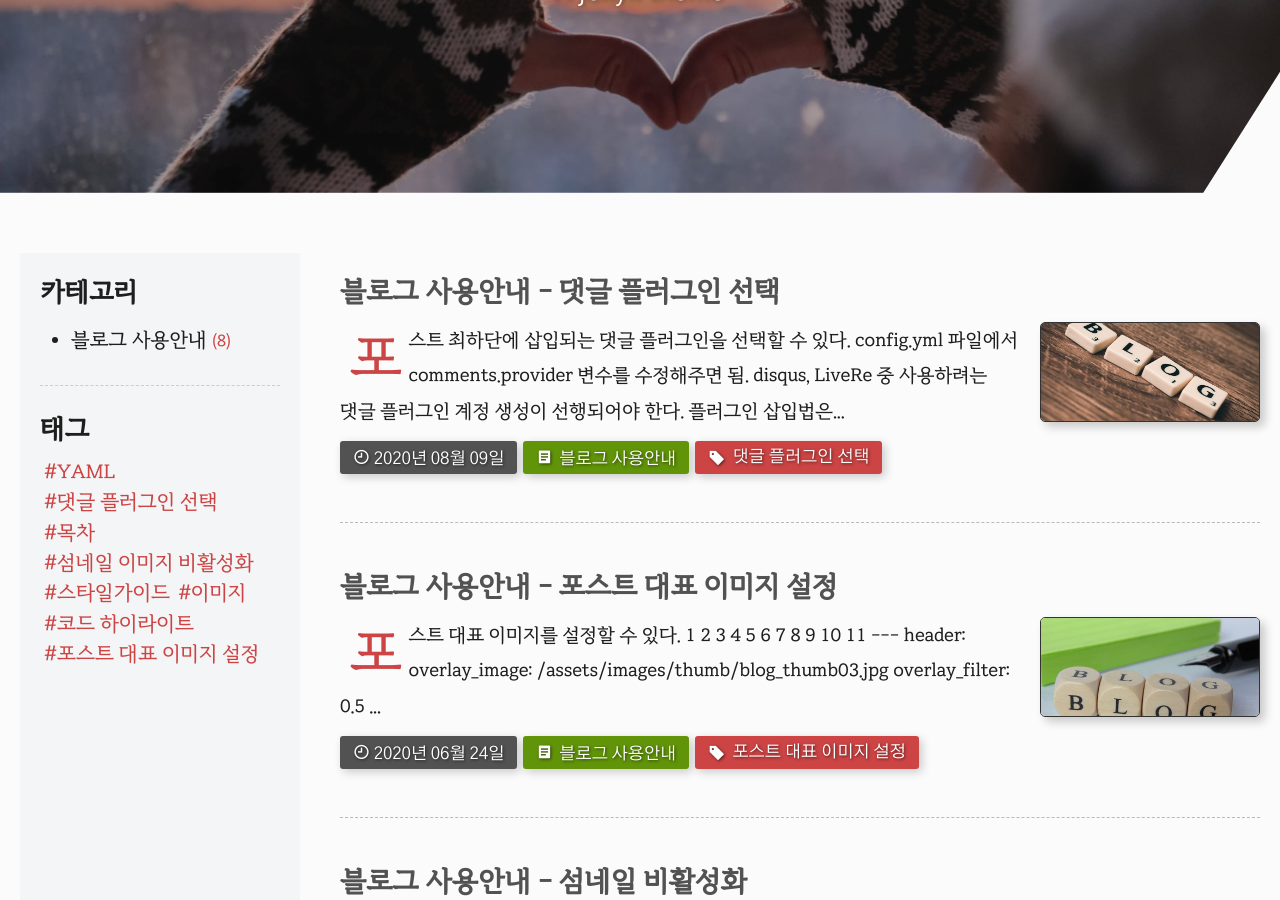
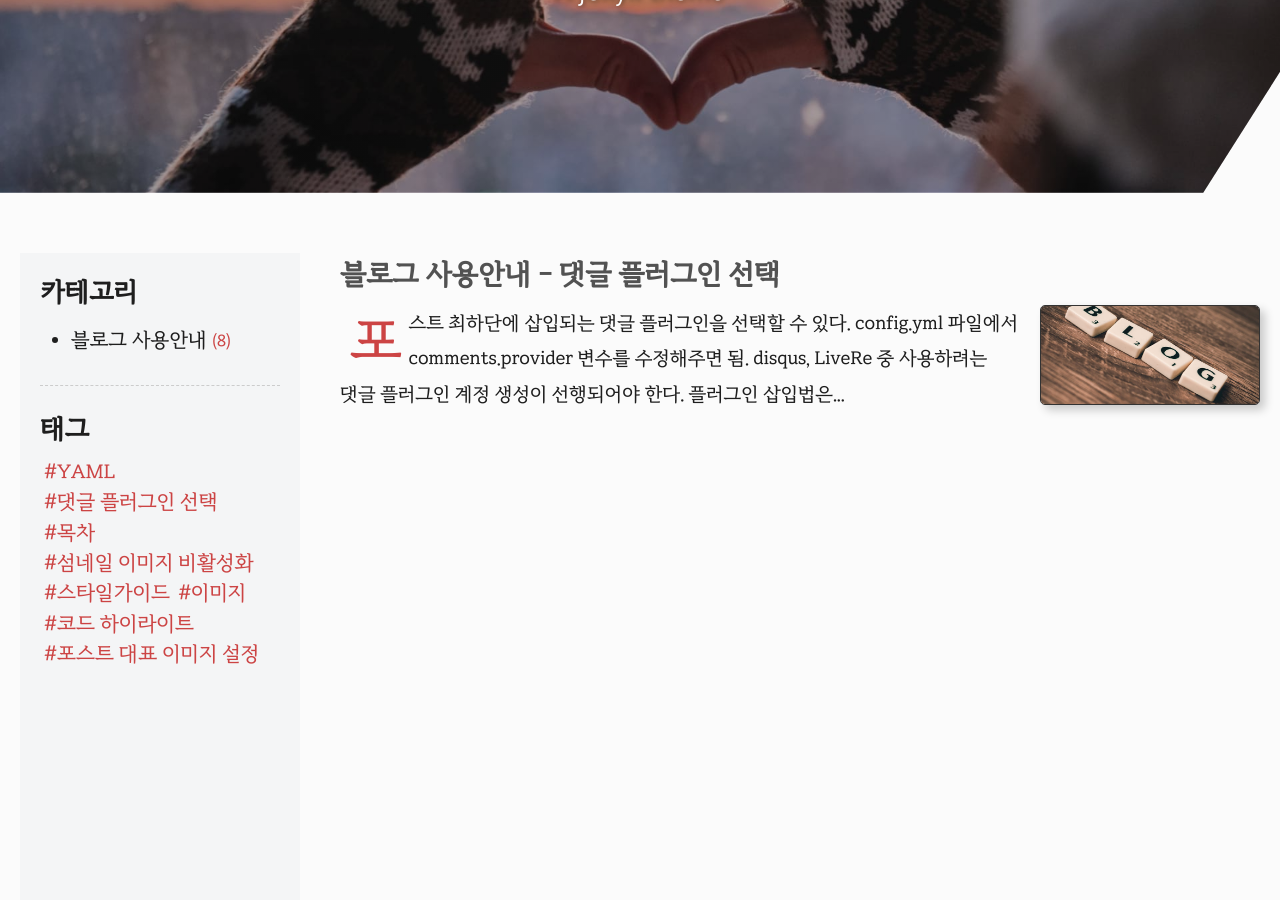
Before and after one commit to selosele/jekyll-theme-tidyred, a Jekyll site: the page built from index.html, in a window 1280 px wide and 900 px high, scrolled down 412 px. Built offline with Jekyll 4.4.1, drawn with Linux system fonts in a browser that asks for light colours; the list of posts is cut into pages by our own code.

Commit message:
타 레이아웃에 태그/카테고리 목록 include로 인한 CSS 수정 및 불필요 CSS 삭제

```diff
--- a/_sass/tidy-red/_page.scss
+++ b/_sass/tidy-red/_page.scss
@@ -3,22 +3,6 @@
    ========================================================================== */
 
 .layout {
-   &--home {
-      .content-wrapper {
-         @media (min-width: $min-large-width) {
-            @include clearfix;
-         }
-
-         > .archive {
-            @media (min-width: $min-large-width) {
-               float: right;
-               width: calc(100% - #{$category-list-width + 2});
-               margin-top: .85rem;
-            }
-         }
-      }
-   }
-
    &--post {
       .content-wrapper {
          margin-top: 2rem;
@@ -38,6 +22,10 @@
 
 .content-wrapper {
    @include common-layout($margin-t: 3rem, $margin-b: 4rem);
+
+   @media (min-width: $min-large-width) {
+      @include clearfix;
+   }
 
    &.content--has-toc {
       @include common-layout($width: null, $max-width: $layout-wide-width, $margin-l: null, $margin-r: null);
@@ -687,45 +675,6 @@
    transition: width .2s;
 }
 
-/* Fake table */
-.fake-table {
-   display: table;
-   width: 100%;
-   margin: 1.2rem 0;
-   padding-left: 0;
-   border-collapse: collapse;
-   list-style: none;
-   table-layout: fixed;
-   box-sizing: border-box;
-
-   &__row {
-      display: table-row;
-      line-height: 1.6;
-   }
-
-   &__header {
-      display: table-cell;
-      padding: .5rem 1rem;
-      border: 1px solid $grey05;
-      background-color: $grey02;
-      font-weight: 700;
-      text-align: center;
-      vertical-align: middle;
-   }
-
-   &__content {
-      display: table-cell;
-      padding: .5rem 1rem;
-      border: 1px solid $grey05;
-      vertical-align: middle;
-
-      p {
-         margin-top: 0;
-         margin-bottom: 0;
-      }
-   }
-}
-
 /* etc. */
 .codebox {
    margin-top: 2rem;
```
